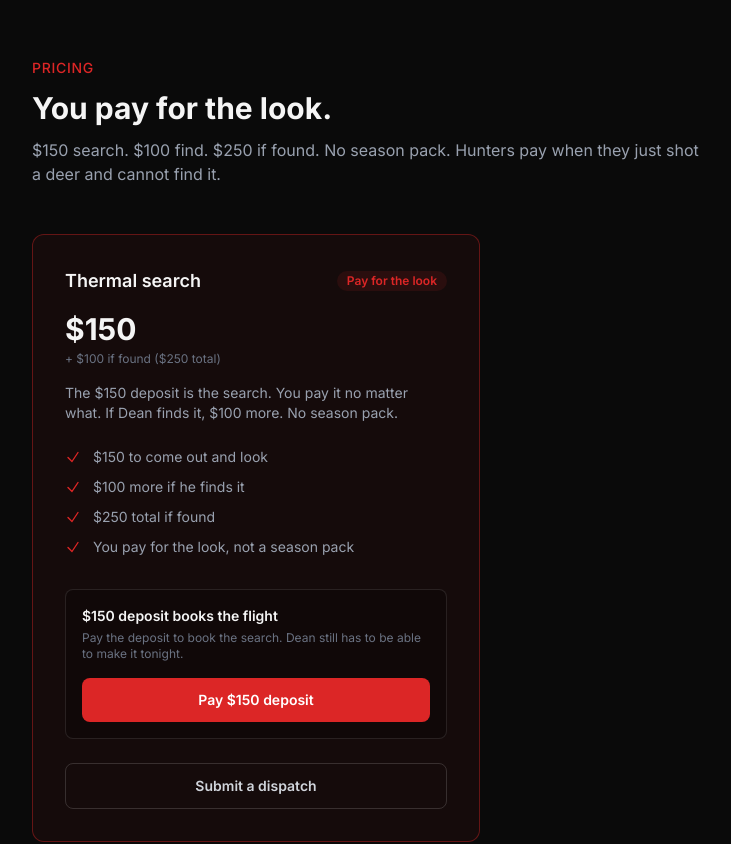
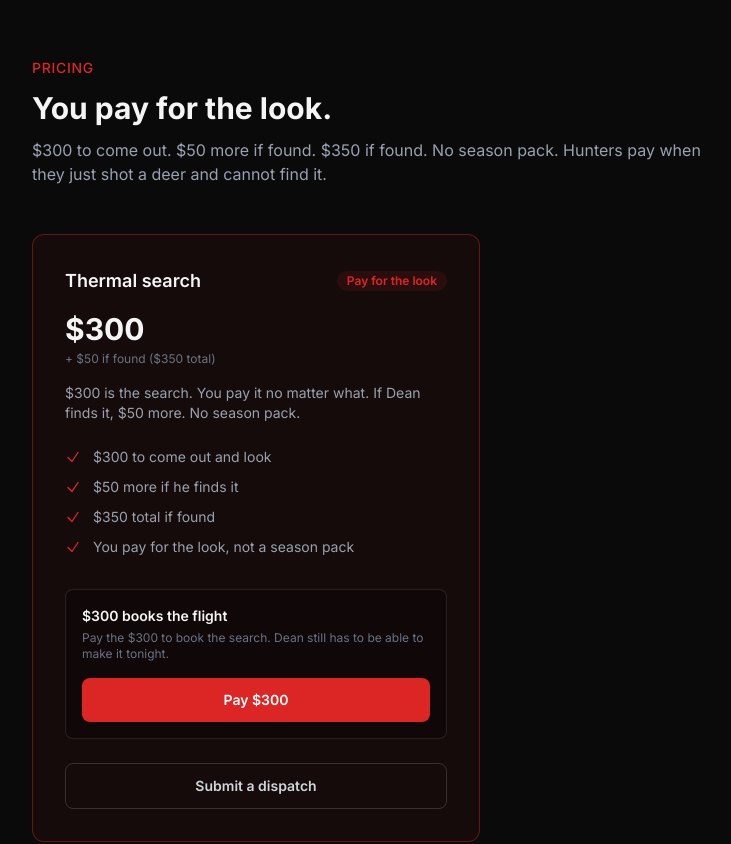
Before and after one commit to xprtsolutionsllc/deandiego.com, a Next.js app: page /deer-recovery in a window 1280 px wide. Shown: the part 1040-1884 px from the top of the page, without its empty margins (56-787 px from the left). Built offline with nearby package versions, Linux system fonts and the light colour scheme; no server answers.

Commit message:
fix(deer-recovery): set public prices to 300/350
Match the locked card: $300 to come out, $50 more if found,
$350 total. Retire the $150/$250 draft numbers on the landing
page, dispatch form, and contact preset.

```diff
--- a/src/app/contact/page.tsx
+++ b/src/app/contact/page.tsx
@@ -66,7 +66,7 @@ const TOPIC_PRESETS: Record<string, { inquiryType: string; projectType: string;
       "Shot placement (shoulder, guts, ham, neck, unknown):\n\n" +
       "Can you make it tonight / access notes:\n\n" +
       "Phone for callback:\n\n" +
-      "Pricing I expect: $150 deposit for the look, $100 more if found ($250 total). No season pack.\n",
+      "Pricing I expect: $300 to come out, $50 more if found ($350 total). No season pack.\n",
   },
 };
 
--- a/src/app/deer-recovery/DispatchForm.tsx
+++ b/src/app/deer-recovery/DispatchForm.tsx
@@ -68,10 +68,10 @@ export default function DispatchForm({ depositUrl }: { depositUrl: string }) {
       <div className="max-w-xl rounded-xl border border-[#DC2626]/40 bg-[#DC2626]/5 p-8">
         <h4 className="text-2xl font-bold mb-3">Dean got it.</h4>
         <p className="text-sm text-gray-300 leading-relaxed mb-4">
-          Keep your phone on. He will call the number you left. The $150 deposit books the flight if he can take it tonight.
+          Keep your phone on. He will call the number you left. The $300 books the flight if he can take it tonight.
         </p>
         <p className="text-sm text-gray-400 leading-relaxed mb-6">
-          You pay $150 for the look either way. $100 more if he finds it. $250 total if found.
+          You pay $300 for the look either way. $50 more if he finds it. $350 total if found.
         </p>
         {depositUrl ? (
           <a
@@ -80,15 +80,15 @@ export default function DispatchForm({ depositUrl }: { depositUrl: string }) {
             rel="noopener noreferrer"
             className="inline-block bg-[#DC2626] text-white px-8 py-3.5 rounded-lg font-semibold hover:bg-[#B91C1C] transition text-sm"
           >
-            Pay $150 deposit
+            Pay $300
           </a>
         ) : (
           <div>
             <button type="button" disabled className="bg-[#DC2626] text-white px-8 py-3.5 rounded-lg font-semibold text-sm opacity-50 cursor-not-allowed">
-              $150 deposit pending
+              $300 pending
             </button>
             <p className="text-xs text-gray-500 mt-3">
-              Payment link is not live yet. Dean will tell you how to pay the $150 if he can take the job.
+              Payment link is not live yet. Dean will tell you how to pay the $300 if he can take the job.
             </p>
           </div>
         )}
@@ -168,19 +168,19 @@ export default function DispatchForm({ depositUrl }: { depositUrl: string }) {
           <ol className="space-y-3 text-sm text-gray-400">
             <li className="flex gap-3"><span className="text-[#DC2626] font-bold font-mono">1</span>Dean gets a DEER DISPATCH TONIGHT ping</li>
             <li className="flex gap-3"><span className="text-[#DC2626] font-bold font-mono">2</span>He calls the phone number you left</li>
-            <li className="flex gap-3"><span className="text-[#DC2626] font-bold font-mono">3</span>$150 deposit books the flight if he can take it</li>
+            <li className="flex gap-3"><span className="text-[#DC2626] font-bold font-mono">3</span>$300 books the flight if he can take it</li>
           </ol>
         </div>
         <div className="bg-white/[0.03] border border-white/5 rounded-xl p-6">
-          <h3 className="font-semibold mb-2">$150 deposit books the flight</h3>
-          <p className="text-sm text-gray-400 mb-4">You pay for the look. $100 more if he finds it.</p>
+          <h3 className="font-semibold mb-2">$300 books the flight</h3>
+          <p className="text-sm text-gray-400 mb-4">You pay for the look. $50 more if he finds it.</p>
           {depositUrl ? (
             <a href={depositUrl} target="_blank" rel="noopener noreferrer" className="block text-center bg-[#DC2626] text-white px-4 py-2.5 rounded-lg font-semibold text-sm hover:bg-[#B91C1C] transition">
-              Pay $150 deposit
+              Pay $300
             </a>
           ) : (
             <button type="button" disabled className="w-full bg-[#DC2626] text-white px-4 py-2.5 rounded-lg font-semibold text-sm opacity-50 cursor-not-allowed">
-              $150 deposit pending
+              $300 pending
             </button>
           )}
         </div>
--- a/src/app/deer-recovery/page.tsx
+++ b/src/app/deer-recovery/page.tsx
@@ -4,7 +4,7 @@ import DispatchForm from "./DispatchForm";
 export const metadata: Metadata = {
   title: "Dean's Deer Recovery",
   description:
-    "Shot a deer you cannot find? Thermal search in Northeast Ohio. $150 to come out. $100 more if we find it.",
+    "Shot a deer you cannot find? Thermal search in Northeast Ohio. $300 to come out. $50 more if we find it.",
 };
 
 const CHECK = (
@@ -19,13 +19,13 @@ function DepositButton({ url, className }: { url: string; className: string }) {
   if (url) {
     return (
       <a href={url} target="_blank" rel="noopener noreferrer" className={className}>
-        Pay $150 deposit
+        Pay $300
       </a>
     );
   }
   return (
     <button type="button" disabled className={`${className} opacity-50 cursor-not-allowed`}>
-      $150 deposit pending
+      $300 pending
     </button>
   );
 }
@@ -47,10 +47,10 @@ export default function DeerRecoveryPage() {
           </div>
           <h1 className="text-4xl md:text-5xl font-bold mb-4">Dean&apos;s Deer Recovery.</h1>
           <p className="text-lg text-gray-400 max-w-2xl mb-8">
-            Shot a deer you cannot find? Thermal search, Northeast Ohio. $150 to come out. $100 more if we find it.
+            Shot a deer you cannot find? Thermal search, Northeast Ohio. $300 to come out. $50 more if we find it.
           </p>
           <div className="flex flex-wrap gap-3 mb-8">
-            {["Ohio only", "$150 to come out", "$100 more if found", "Thermal search"].map((b) => (
+            {["Ohio only", "$300 to come out", "$50 more if found", "Thermal search"].map((b) => (
               <span key={b} className="px-3 py-1.5 bg-white/5 border border-white/10 rounded-full text-xs text-gray-300">{b}</span>
             ))}
           </div>
@@ -74,8 +74,8 @@ export default function DeerRecoveryPage() {
           <div className="grid md:grid-cols-3 gap-12">
             {[
               { step: "01", title: "Call or submit the form", desc: "Tell him where you are, where you shot it, where you think it went, and where you think you hit it. Ask if he can make it tonight." },
-              { step: "02", title: "Pay the $150 deposit", desc: "That deposit books the flight. You pay $150 for the look, whether the deer is found or not." },
-              { step: "03", title: "Dean flies if he can make it tonight", desc: "If he can take the job, he comes out and searches. $100 more if he finds it. $250 total if found." },
+              { step: "02", title: "Pay the $300", desc: "That books the flight. You pay $300 for the look, whether the deer is found or not." },
+              { step: "03", title: "Dean flies if he can make it tonight", desc: "If he can take the job, he comes out and searches. $50 more if he finds it. $350 total if found." },
             ].map((s) => (
               <div key={s.step}>
                 <div className="text-[#DC2626] text-5xl font-bold mb-4 font-mono">{s.step}</div>
@@ -92,7 +92,7 @@ export default function DeerRecoveryPage() {
           <div className="max-w-2xl mb-12">
             <h2 className="text-sm text-[#DC2626] font-medium uppercase tracking-wider mb-3">Pricing</h2>
             <h3 className="text-3xl font-bold mb-3">You pay for the look.</h3>
-            <p className="text-gray-400">$150 search. $100 find. $250 if found. No season pack. Hunters pay when they just shot a deer and cannot find it.</p>
+            <p className="text-gray-400">$300 to come out. $50 more if found. $350 if found. No season pack. Hunters pay when they just shot a deer and cannot find it.</p>
           </div>
           <div className="max-w-md">
             <div className="flex flex-col rounded-xl p-8 border border-[#DC2626]/40 bg-[#DC2626]/5">
@@ -100,16 +100,16 @@ export default function DeerRecoveryPage() {
                 <h4 className="font-semibold text-lg">Thermal search</h4>
                 <span className="px-2.5 py-0.5 bg-[#DC2626]/10 text-[#DC2626] text-xs font-semibold rounded-full">Pay for the look</span>
               </div>
-              <div className="text-3xl font-bold mb-1">$150</div>
-              <div className="text-xs text-gray-500 mb-4">+ $100 if found ($250 total)</div>
+              <div className="text-3xl font-bold mb-1">$300</div>
+              <div className="text-xs text-gray-500 mb-4">+ $50 if found ($350 total)</div>
               <p className="text-sm text-gray-400 mb-6">
-                The $150 deposit is the search. You pay it no matter what. If Dean finds it, $100 more. No season pack.
+                $300 is the search. You pay it no matter what. If Dean finds it, $50 more. No season pack.
               </p>
               <ul className="space-y-2.5 mb-8">
                 {[
-                  "$150 to come out and look",
-                  "$100 more if he finds it",
-                  "$250 total if found",
+                  "$300 to come out and look",
+                  "$50 more if he finds it",
+                  "$350 total if found",
                   "You pay for the look, not a season pack",
                 ].map((f) => (
                   <li key={f} className="flex items-start gap-3 text-sm text-gray-400">
@@ -119,11 +119,11 @@ export default function DeerRecoveryPage() {
                 ))}
               </ul>
               <div className="rounded-lg border border-white/10 bg-black/20 p-4 mb-6">
-                <div className="text-sm font-semibold mb-1">$150 deposit books the flight</div>
+                <div className="text-sm font-semibold mb-1">$300 books the flight</div>
                 <p className="text-xs text-gray-500 mb-4">
                   {depositUrl
-                    ? "Pay the deposit to book the search. Dean still has to be able to make it tonight."
-                    : "Payment link is not live yet. Submit the dispatch and Dean will tell you how to pay the $150 if he can take the job."}
+                    ? "Pay the $300 to book the search. Dean still has to be able to make it tonight."
+                    : "Payment link is not live yet. Submit the dispatch and Dean will tell you how to pay the $300 if he can take the job."}
                 </p>
                 <DepositButton
                   url={depositUrl}
```
